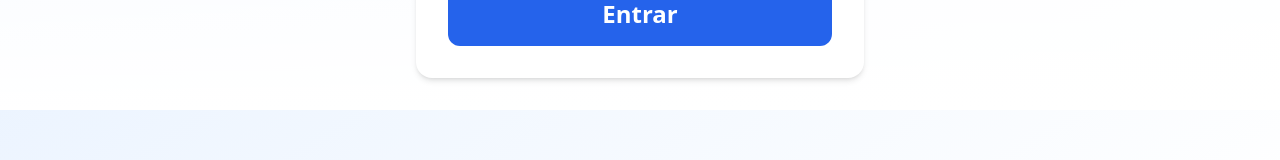
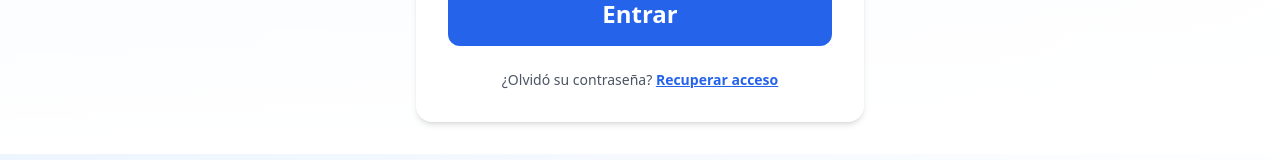
Before and after one commit to pvillafane-hub/portal-paciente, a Next.js app: page /login in a window 1280 px wide. Shown: the part 571-731 px from the top of the page. Built offline with nearby package versions, Linux system fonts and the light colour scheme.

Commit message:
Add forgot password link to login page

```diff
--- a/src/app/login/page.tsx
+++ b/src/app/login/page.tsx
@@ -152,6 +152,17 @@ export default function LoginPage() {
        >
         Entrar
        </button>
+
+       {/* FORGOT PASSWORD */}
+       <p className="text-sm text-gray-600 text-center mt-4">
+         ¿Olvidó su contraseña?{' '}
+         <a
+           href="/forgot-password"
+           className="text-blue-600 underline hover:text-blue-700"
+         >
+          Recuperar acceso
+         </a>
+      </p>
       </form>
     </div>
   )
```
Lines whose indentation alone changed are shown as unchanged.
